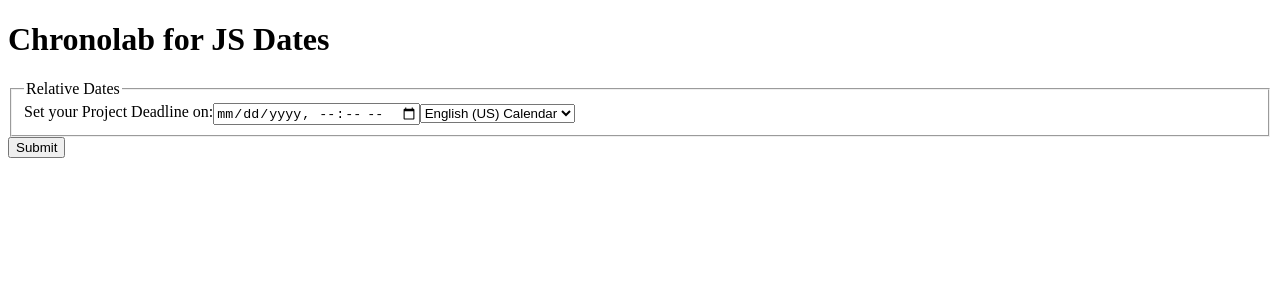
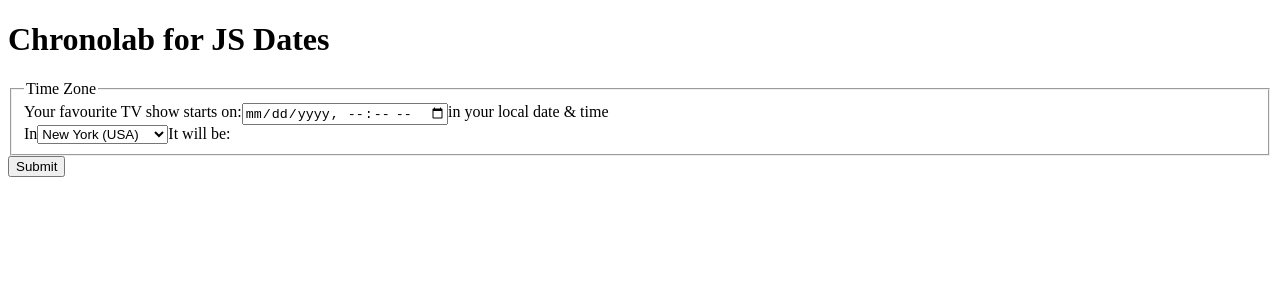
Before and after one commit to Rinidh/chronolab-date, a React (Vite) app: page / in a window 1280 px wide. Shown: the top 300 px of the page. Built offline with nearby package versions, Linux system fonts and the light colour scheme.

Commit message:
feat: add startDateTime input and show the same date as at dfferent time zones

```diff
--- a/package.json
+++ b/package.json
@@ -11,6 +11,7 @@
   },
   "dependencies": {
     "date-fns": "^4.1.0",
+    "date-fns-tz": "^3.2.0",
     "react": "^19.2.0",
     "react-dom": "^19.2.0",
     "react-hook-form": "^7.68.0"
--- a/src/App.jsx
+++ b/src/App.jsx
@@ -6,6 +6,7 @@ import "./App.css";
 import { AddSubtractDate } from "./components/AddSubtractDate";
 import { DateComparisonAnalysis } from "./components/DateComparisonAnalysis";
 import { RelativeDates } from "./components/RelativeDates";
+import { TimeZone } from "./components/TimeZone";
 
 function App() {
   const methods = useForm({
@@ -19,6 +20,7 @@ function App() {
       initialReservationDate: new Date("2026-01-01"),
       reservationExtension: { value: 0, unit: "days" },
       deadline: null,
+      startDateTime: null,
     },
   });
 
@@ -37,7 +39,8 @@ function App() {
           {/* <DateDifference methods={methods} /> */}
           {/* <AddSubtractDate methods={methods} /> */}
           {/* <DateComparisonAnalysis methods={methods} /> */}
-          <RelativeDates methods={methods} />
+          {/* <RelativeDates methods={methods} /> */}
+          <TimeZone methods={methods} />
           <input type="submit" />
         </form>
       </main>
--- /dev/null
+++ b/src/components/TimeZone.jsx
@@ -0,0 +1,53 @@
+import React from "react";
+import { format } from "date-fns";
+import { toZonedTime } from "date-fns-tz";
+import { useWatch } from "react-hook-form";
+
+export const TimeZone = ({ methods }) => {
+  const { register, control } = methods;
+  const [timeZone, setTimeZone] = React.useState("America/New_York");
+
+  const startDateTime = useWatch({
+    control,
+    name: "startDateTime",
+  });
+
+  const formatDateInTimeZone = (date, timeZone) => {
+    if (!date) return "";
+    return format(toZonedTime(date, timeZone), "yyyy-MM-dd HH:mm:ssXXX", {
+      timeZone,
+    });
+  };
+
+  return (
+    <fieldset>
+      <legend>Time Zone</legend>
+
+      <div>
+        <span>Your favourite TV show starts on:</span>
+        <input
+          type="datetime-local"
+          {...register("startDateTime", { valueAsDate: true })}
+        />
+        <span>in your local date & time</span>
+      </div>
+      <div>
+        In
+        <select
+          name="places"
+          id="places"
+          value={timeZone}
+          onChange={(e) => setTimeZone(e.target.value)}
+        >
+          <option value="America/New-York">New York (USA)</option>
+          <option value="Europe/London">London (UK)</option>
+          <option value="Asia/Tokyo">Tokyo (Japan)</option>
+          <option value="Australia/Sydney">Sydney (Australia)</option>
+          <option value="America/Los_Angeles">Los Angeles</option>
+        </select>
+        It will be:
+        <output>{formatDateInTimeZone(startDateTime, timeZone)}</output>
+      </div>
+    </fieldset>
+  );
+};
```
Also changed, not shown: 1 other file (tests, documents, lock files or other folders).
